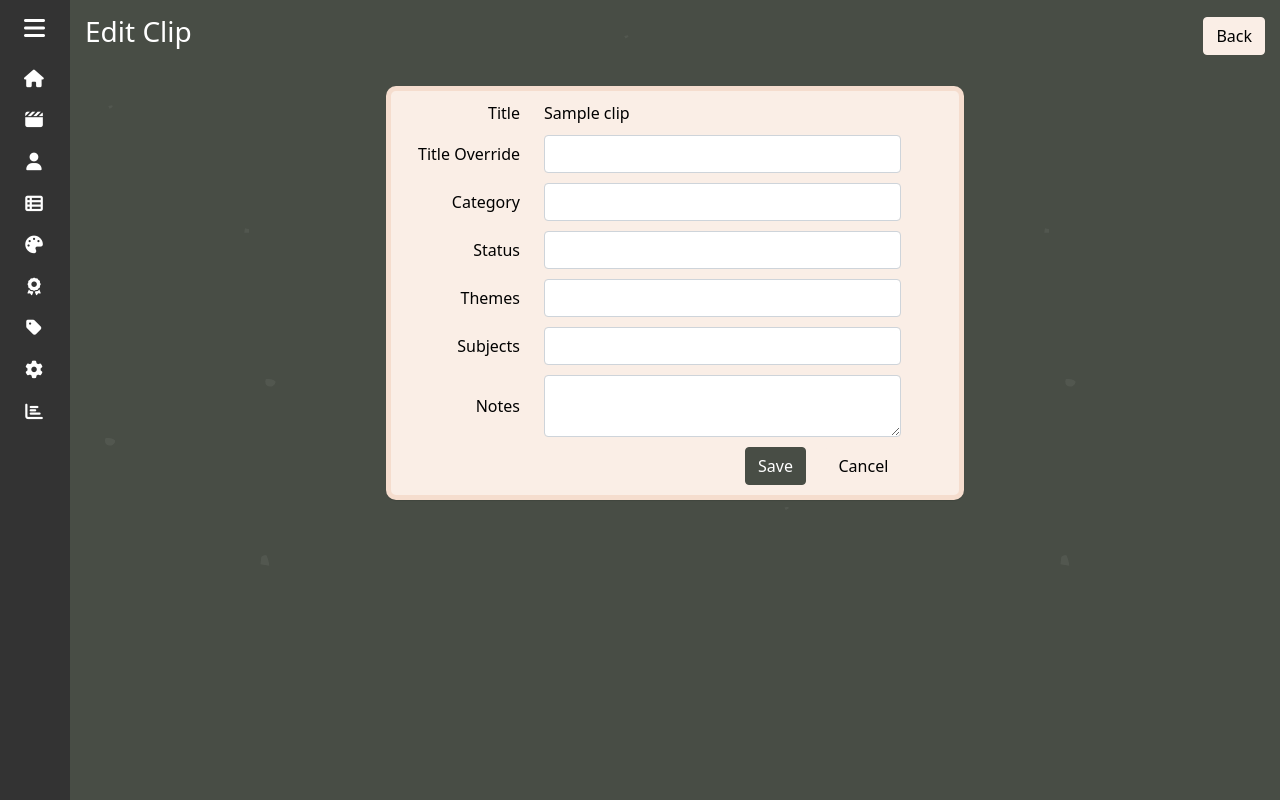
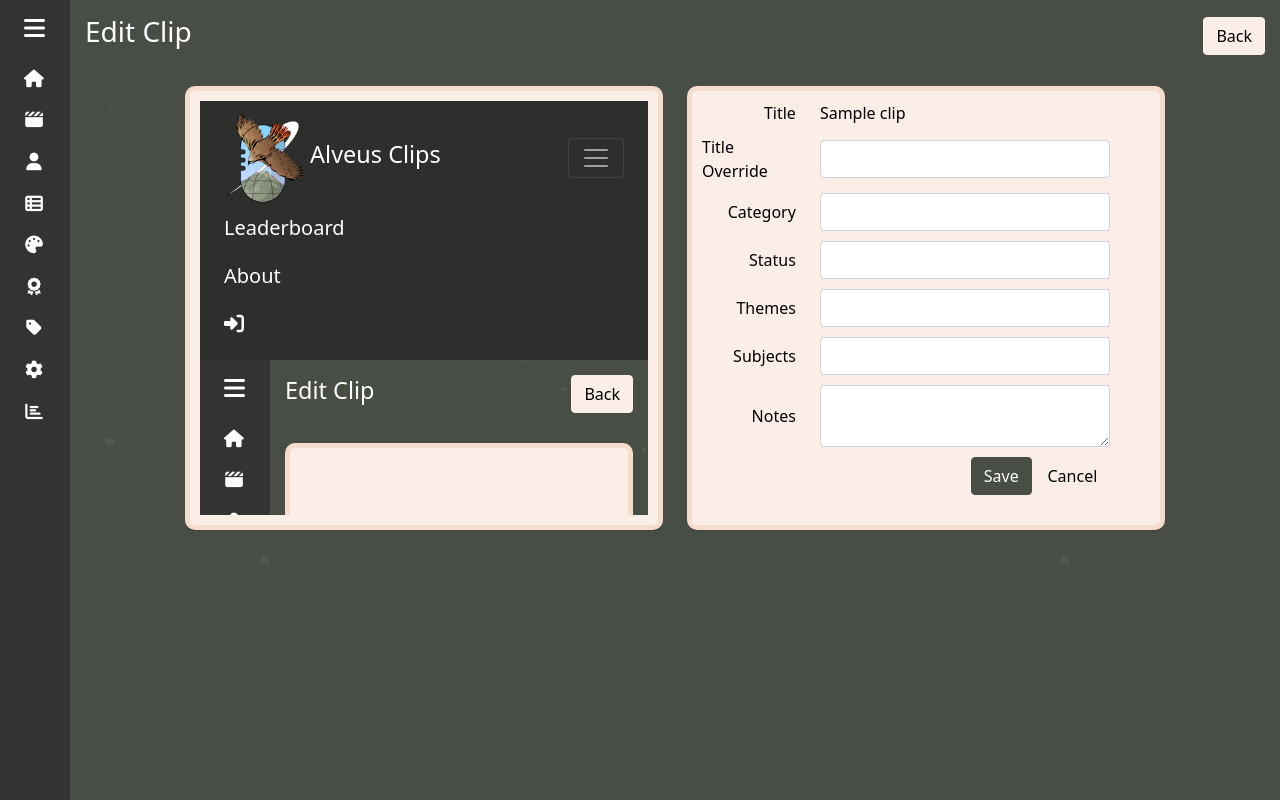
Before and after one commit to wazix11/cliprepo, a Flask app: template app/templates/dash/clips/edit_clip.html in a window 1280 px wide. Shown: the part 115-915 px from the top of the page. Run offline with Flask 3, Linux system fonts and the light colour scheme; tables that the repository leaves empty hold one stand-in row (values such as "Sample post"); the template is opened without the code that fills it: values that come from a table or form of the project are taken from there, most other values are stand-ins (such as "Sample title", 1, 10 or a date in 2020); lists and menus that the app fills with data are empty; some libraries are stand-ins or nearby versions.

Commit message:
add clip embed to edit page

```diff
--- a/app/dash/routes.py
+++ b/app/dash/routes.py
@@ -1,5 +1,5 @@
 from flask import render_template, flash, redirect, url_for, request, session
-import math
+import math, os
 from datetime import datetime, timezone
 from flask_login import current_user, login_required
 from app.main import bp
@@ -10,6 +10,7 @@ from sqlalchemy import or_
 from app.dash.forms import *
 
 load_dotenv()
+EMBED_PARENT = os.environ.get('EMBED_PARENT')
 
 def set_session_filters(route, page=1, size=20, order='asc', sort='id', search=''):
     session[route] = {
@@ -246,7 +247,7 @@ def dash_clips_edit(id):
             current_clip.updated_at = datetime.now(timezone.utc)
             db.session.commit()
             return redirect(url_for('main.dash_clips'))
-    return render_template('dash/clips/edit_clip.html', title='Dashboard - Edit Clip', sidebar=sidebar_labels, form=form, clip=current_clip)
+    return render_template('dash/clips/edit_clip.html', title='Dashboard - Edit Clip', sidebar=sidebar_labels, form=form, clip=current_clip, embed_parent=EMBED_PARENT)
 
 @bp.route('/dashboard/clips/<id>/delete', methods=['GET', 'POST'])
 @login_required
--- a/app/templates/dash/clips/edit_clip.html
+++ b/app/templates/dash/clips/edit_clip.html
@@ -7,8 +7,15 @@
     </section>
     <section class="main-content">
         <div class="row">
-            <div class="col-xl-6 offset-xl-3 col-lg-8 offset-lg-2 col-md-10 offset-md-1 col-sm-12">
-                <div class="box box-light">
+            <div class="col-xl-5 offset-xl-1 col-lg-8 offset-lg-2 col-md-10 offset-md-1 col-sm-12">
+                <div class="box box-light" style="height: 100%;">
+                    <div class="box-body" style="height: 100%; min-height: 400px;">
+                        <iframe src="{{ clip.embed_url }}&parent={{ embed_parent }}" width="100%" height="100%"></iframe>
+                    </div>
+                </div>
+            </div>
+            <div class="col-xl-5 offset-xl-0 col-lg-8 offset-lg-2 col-md-10 offset-md-1 col-sm-12">
+                <div class="box box-light" style="height: 100%;">
                     <div class="box-body">
                         {% with errors = get_flashed_messages(category_filter=["form-error"]) %}
                         {% if errors %}
```
